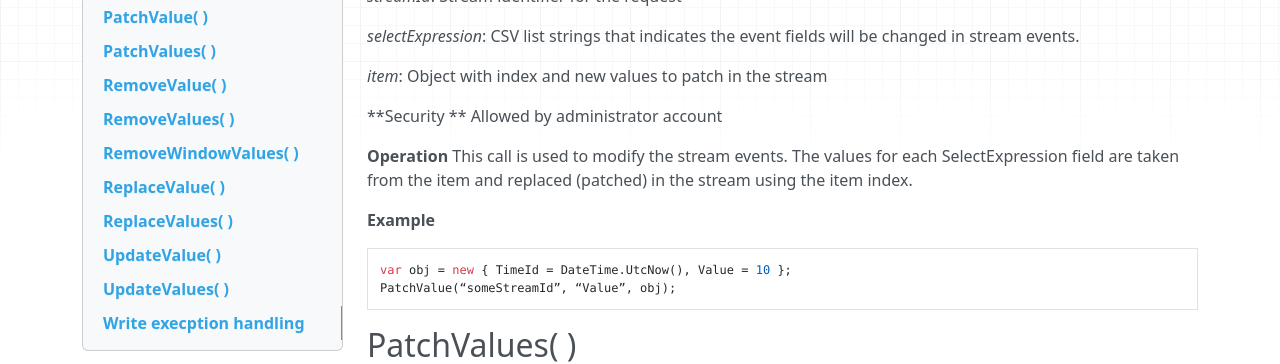
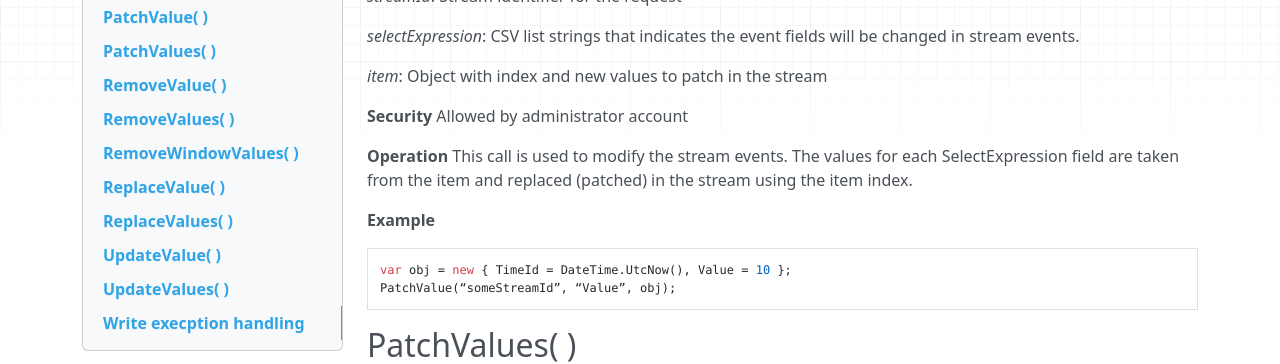
Before and after one commit to ssuryanarayanan/Qi-Docs, an MkDocs documentation site: the page built from docs/Writing data.md, in a window 1280 px wide and 900 px high, scrolled down 1486 px. Shown: the part 155-519 px from the top of the window. Built offline with MkDocs 1.6.1, drawn with Linux system fonts in a browser that asks for light colours; nearby versions of some CDN libraries; old or Windows-style settings are respelled for this version of MkDocs.

````diff
--- a/docs/Writing data.md
+++ b/docs/Writing data.md
@@ -77,7 +77,7 @@ Content is serialized patch property
 
 *item*: Object with index and new values to patch in the stream
 
-**Security **
+**Security**
 Allowed by administrator account
 
 **Operation**
@@ -227,7 +227,7 @@ PUT Qi/Streams/{streamId}/Data/ReplaceValue
 ```
 Content is serialzied replacement object
 
-*Parameters*
+**Parameters**
 
 *streamId*: Identifier of the stream in which to replace value
 
````
